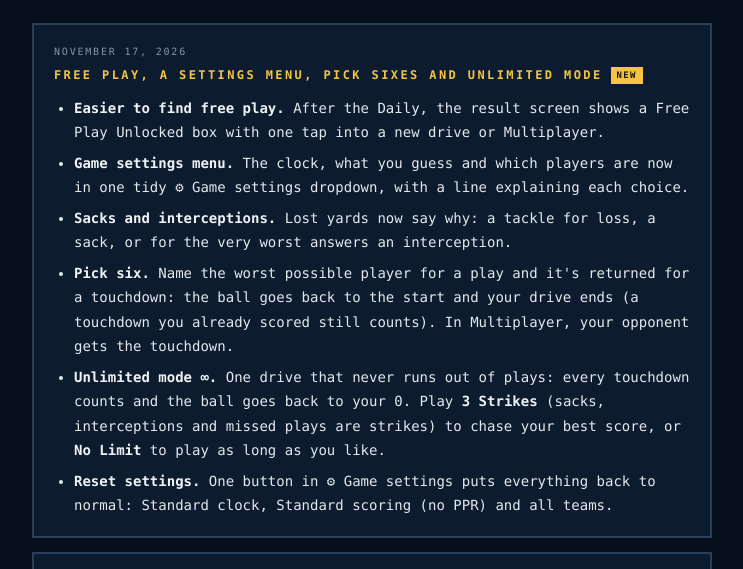
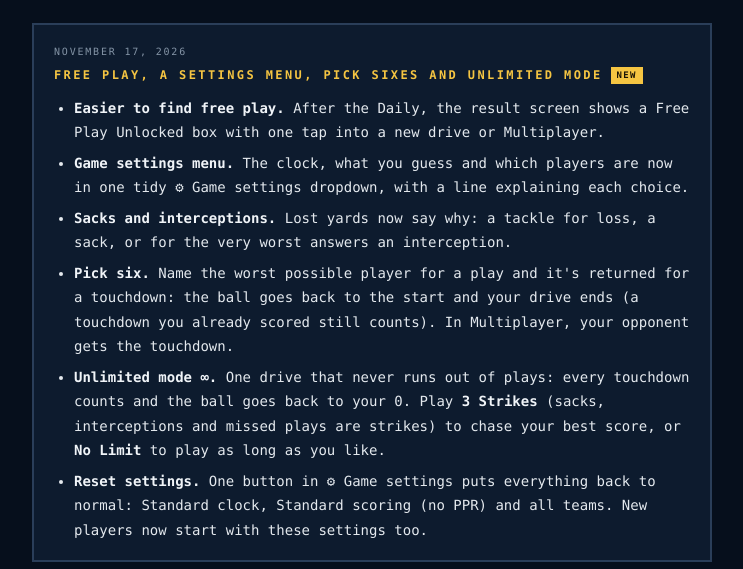
Before and after one commit to josephpylon/pylondaily, a plain HTML site: page patchnotes.html in a window 1280 px wide. Shown: the part 184-753 px from the top of the page, without its empty margins (268-1011 px from the left). Drawn offline with Linux system fonts and the light colour scheme.

Commit message:
New players start on Standard scoring (no PPR)
The Daily still always uses Full PPR; saved choices are kept.

Co-Authored-By: Claude Opus 5.5 <noreply@anthropic.com>
Claude-Session: https://claude.ai/code/session_01TUXAm65osthcVjdrCV6nqq

```diff
--- a/patchnotes.html
+++ b/patchnotes.html
@@ -53,7 +53,7 @@
       <li><b>Sacks and interceptions.</b> Lost yards now say why: a tackle for loss, a sack, or for the very worst answers an interception.</li>
       <li><b>Pick six.</b> Name the worst possible player for a play and it's returned for a touchdown: the ball goes back to the start and your drive ends (a touchdown you already scored still counts). In Multiplayer, your opponent gets the touchdown.</li>
       <li><b>Unlimited mode ∞.</b> One drive that never runs out of plays: every touchdown counts and the ball goes back to your 0. Play <b>3 Strikes</b> (sacks, interceptions and missed plays are strikes) to chase your best score, or <b>No Limit</b> to play as long as you like.</li>
-      <li><b>Reset settings.</b> One button in ⚙ Game settings puts everything back to normal: Standard clock, Standard scoring (no PPR) and all teams.</li>
+      <li><b>Reset settings.</b> One button in ⚙ Game settings puts everything back to normal: Standard clock, Standard scoring (no PPR) and all teams. New players now start with these settings too.</li>
     </ul>
   </section>
 
```
Also changed, not shown: index.html (+1 -1 lines).
